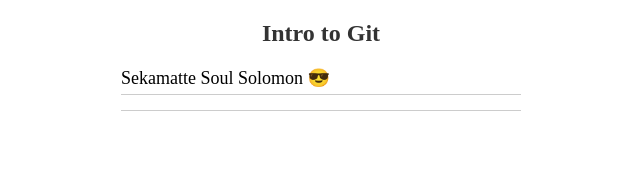
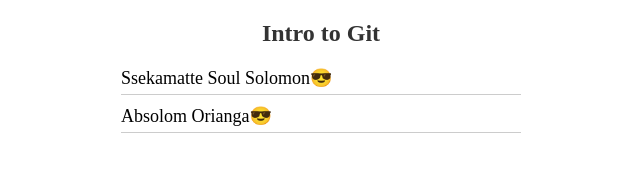
Before and after one commit to SoulSolomon21/Intro-to-Git, a plain HTML site: page index.html in a window 1280 px wide. Shown: the whole page, without its empty margins (319-959 px from the left). Drawn offline with Linux system fonts and the light colour scheme.

Commit message:
Absolom Orianga

```diff
--- a/index.html
+++ b/index.html
@@ -9,8 +9,8 @@
 <body>
   <h1>Intro to Git</h1>
   <ul>
-    <li>Sekamatte Soul Solomon 😎</li>
-    <li></li>
+    <li>Ssekamatte Soul Solomon😎</li>
+    <li>Absolom Orianga😎</li>
   </ul>
 </body>
 </html>
```
